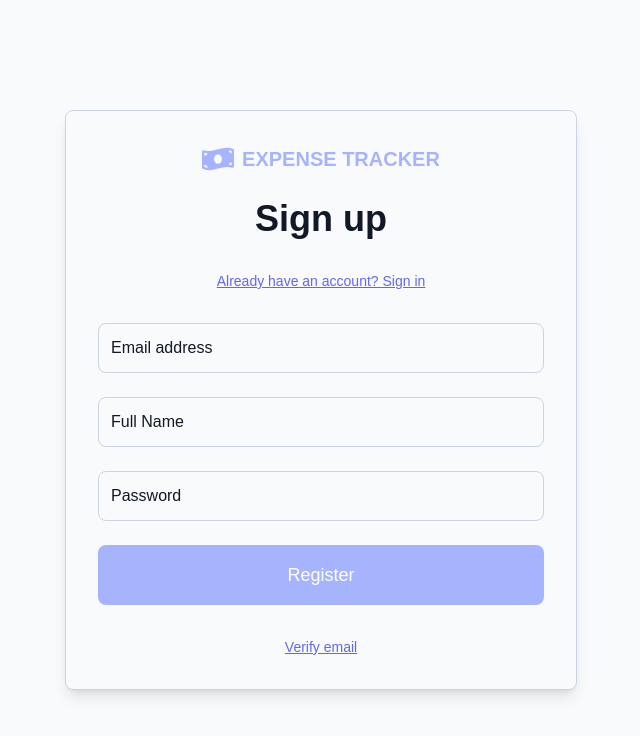
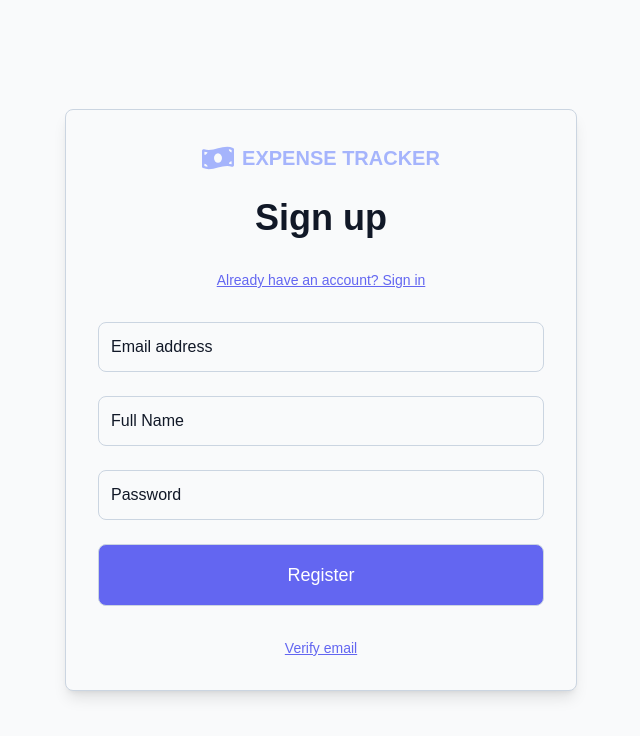
Before and after one commit to nathaww/expense-tracker-frontend, a Next.js app: page /register in a window 1280 px wide. Shown: the top 736 px of the page, without its empty margins (319-959 px from the left). Built offline with nearby package versions, Linux system fonts and the light colour scheme; no server answers.

Commit message:
Auth pages color update

```diff
--- a/app/login/page.tsx
+++ b/app/login/page.tsx
@@ -86,11 +86,7 @@ export default function LoginPage() {
                 <p className="text-red-500 text-xs mt-1">{errors.password}</p>
               )}
 
-              <button
-                type="submit"
-                disabled={isPending}
-                className="w-full py-4 px-4 text-sm md:text-lg font-medium rounded-[var(--border-radius)] text-white bg-[var(--color-secondary)] hover:opacity-90 focus:outline-none focus:ring-2 focus:ring-offset-2 focus:ring-[var(--color-secondary)] disabled:opacity-50 transition active:scale-95"
-              >
+              <button type="submit" disabled={isPending} className="btn">
                 {isPending ? "Signing in..." : "Sign in"}
               </button>
             </Form>
--- a/app/register/page.tsx
+++ b/app/register/page.tsx
@@ -92,11 +92,7 @@ export default function RegisterPage() {
                 <p className="text-red-500 text-xs mt-1">{errors.password}</p>
               )}
 
-              <button
-                type="submit"
-                disabled={isPending}
-                className="w-full py-4 px-4 text-sm md:text-lg font-medium rounded-[var(--border-radius)] text-white bg-[var(--color-secondary)] hover:opacity-90 focus:outline-none focus:ring-2 focus:ring-offset-2 focus:ring-[var(--color-secondary)] disabled:opacity-50 transition active:scale-95"
-              >
+              <button type="submit" disabled={isPending} className="btn">
                 {isPending ? "Registering..." : "Register"}
               </button>
             </Form>
--- a/app/verify-code/page.tsx
+++ b/app/verify-code/page.tsx
@@ -59,11 +59,7 @@ export default function VerifyCodePage() {
                 <p className="text-red-500 text-xs mt-1">{errors.code}</p>
               )}
 
-              <button
-                type="submit"
-                disabled={isPending}
-                className="w-full py-4 px-4 text-sm md:text-lg font-medium rounded-[var(--border-radius)] text-white bg-[var(--color-secondary)] hover:opacity-90 focus:outline-none focus:ring-2 focus:ring-offset-2 focus:ring-[var(--color-secondary)] disabled:opacity-50 transition active:scale-95"
-              >
+              <button type="submit" disabled={isPending} className="btn">
                 {isPending ? "Verifying..." : "Verify Email"}
               </button>
             </Form>
--- a/app/verify-email/page.tsx
+++ b/app/verify-email/page.tsx
@@ -64,11 +64,7 @@ export default function RequestEmailPage() {
                 <p className="text-red-500 text-xs mt-1">{errors.email}</p>
               )}
 
-              <button
-                type="submit"
-                disabled={isPending}
-                className="w-full py-4 px-4 text-sm md:text-lg font-medium rounded-[var(--border-radius)] text-white bg-[var(--color-secondary)] hover:opacity-90 focus:outline-none focus:ring-2 focus:ring-offset-2 focus:ring-[var(--color-secondary)] disabled:opacity-50 transition active:scale-95"
-              >
+              <button type="submit" disabled={isPending} className="btn">
                 {isPending ? "Sending Email..." : "Send Verification Email"}
               </button>
             </Form>
```
